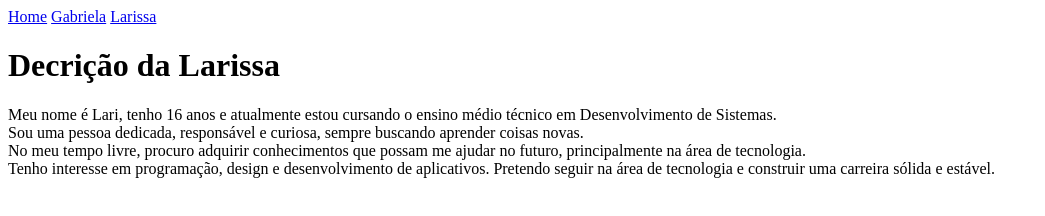
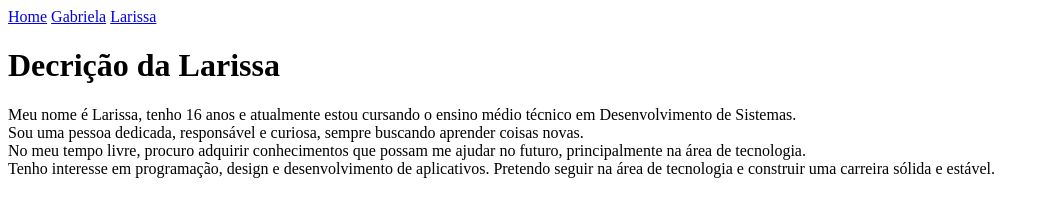
Before and after one commit to 0718-lari/AT1_LARISSA_GABRIELA_, a website: page larissa.html in a window 1280 px wide. Shown: the whole page, without its empty margins (0-1045 px from the left). Drawn offline with Linux system fonts and the light colour scheme.

Commit message:
Site atualizado

```diff
--- a/larissa.html
+++ b/larissa.html
@@ -15,7 +15,7 @@
     </nav>
     <h1>Decrição da Larissa</h1>
     <p>
-        Meu nome é Lari, tenho 16 anos e atualmente estou cursando o ensino médio técnico em Desenvolvimento de Sistemas.<br>
+        Meu nome é Larissa, tenho 16 anos e atualmente estou cursando o ensino médio técnico em Desenvolvimento de Sistemas.<br>
         Sou uma pessoa dedicada, responsável e curiosa, sempre buscando aprender coisas novas.<br>
         No meu tempo livre, procuro adquirir conhecimentos que possam me ajudar no futuro, principalmente na área de tecnologia.<br>
         Tenho interesse em programação, design e desenvolvimento de aplicativos. Pretendo seguir na área de tecnologia e construir uma carreira sólida e estável.
```
Also changed, not shown: 1 other file.
